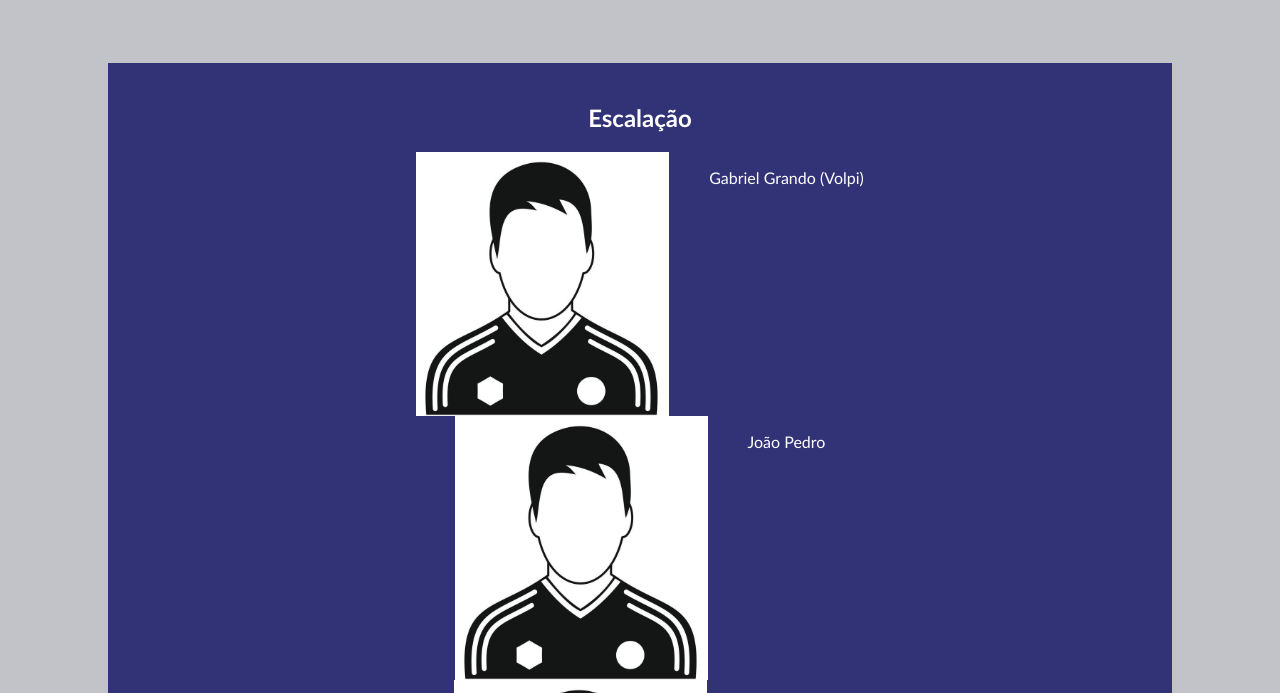
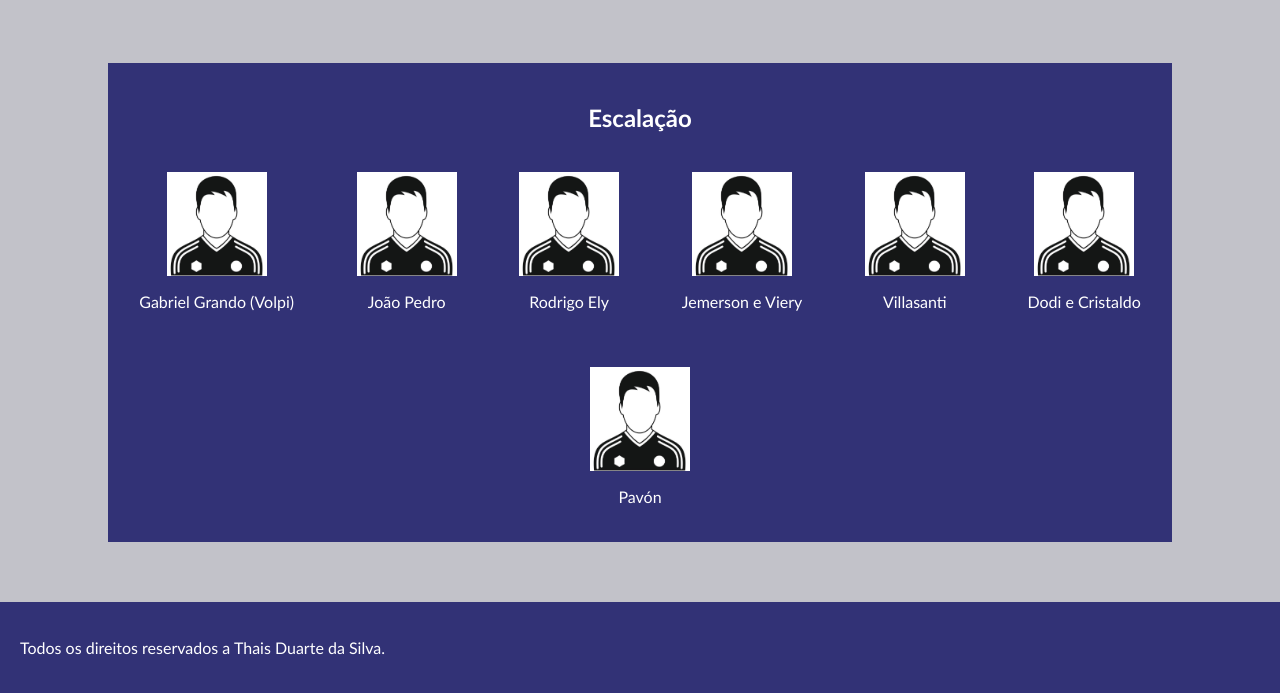
Before and after one commit to thaisduartedasilva/site-time, a plain HTML site: page index.html in a window 1280 px wide. Shown: the part 801-1494 px from the top of the page. Drawn offline with Linux system fonts and the light colour scheme.

Commit message:
up - img jogadores

```diff
--- a/index.html
+++ b/index.html
@@ -83,6 +83,8 @@
   <div id="escalacao">
     <h2>Escalação</h2>
 
+<div class="caixinha_jogadores">
+
     <div class="escalacao_jogadores">
       <img src="assets/jogadorzinho.png" alt="desenho_jogador">
       <p>Gabriel Grando (Volpi)</p>
@@ -118,6 +120,8 @@
       <p>Pavón</p>
     </div>
 
+ </div>
+
   </div>
 </header>
 
--- a/style.css
+++ b/style.css
@@ -51,10 +51,29 @@ body{
   width: 80%;
   margin: 60px auto;
 }
+#escalacao h2 {
+  margin-bottom: 40px;
+}
+
+#escalacao {
+  display: flex;
+  flex-direction: column;
+  align-items: center;
+}
 .escalacao_jogadores {
   display: flex;
-  justify-content: center;
+  flex-direction: column;
+  align-items: center;
+}
+.escalacao_jogadores img {
+  width: 100px;
+}
+.caixinha_jogadores {
+  display: flex;
+  justify-content: space-around;
+  flex-wrap: wrap;
   gap: 40px;
+  width: 100%;
 }
 #direitos{
     background-color: rgb(50, 50, 118);
```
